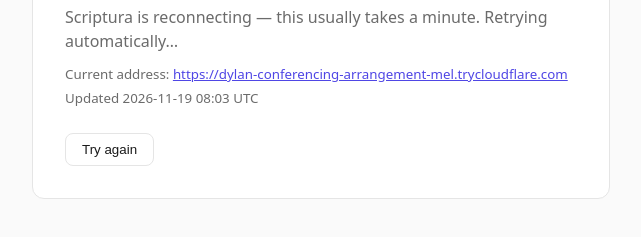
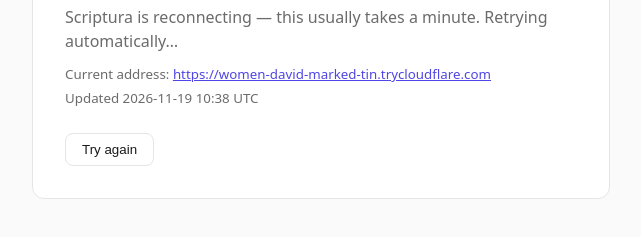
Before and after one commit to Ro-wdy/scriptura-link, a plain HTML site: page index.html in a window 1280 px wide. Shown: the part 335-572 px from the top of the page, without its empty margins (319-960 px from the left). Drawn offline with Linux system fonts and the light colour scheme; no server answers.

Commit message:
Tunnel address is now https://women-david-marked-tin.trycloudflare.com

```diff
--- a/index.html
+++ b/index.html
@@ -24,7 +24,7 @@
 <main>
   <h1>Scriptura</h1>
   <p id="status"><span class="spinner"></span>Checking whether the app is up…</p>
-  <p><small>Current address: <a id="link" href="https://dylan-conferencing-arrangement-mel.trycloudflare.com">https://dylan-conferencing-arrangement-mel.trycloudflare.com</a><br>Updated 2026-11-19 08:03 UTC</small></p>
+  <p><small>Current address: <a id="link" href="https://women-david-marked-tin.trycloudflare.com">https://women-david-marked-tin.trycloudflare.com</a><br>Updated 2026-11-19 10:38 UTC</small></p>
   <button id="retry" hidden type="button">Try again</button>
 </main>
 <script>
@@ -49,7 +49,7 @@
      republishes within a minute or two), so this retries on its own rather
      than making the visitor keep pressing a button. */
   var RAW = "https://raw.githubusercontent.com/Ro-wdy/scriptura-link/main/current.txt";
-  var BAKED = "https://dylan-conferencing-arrangement-mel.trycloudflare.com";
+  var BAKED = "https://women-david-marked-tin.trycloudflare.com";
   var statusEl = document.getElementById("status");
   var linkEl = document.getElementById("link");
   var retryEl = document.getElementById("retry");
```
Also changed, not shown: current.txt.
